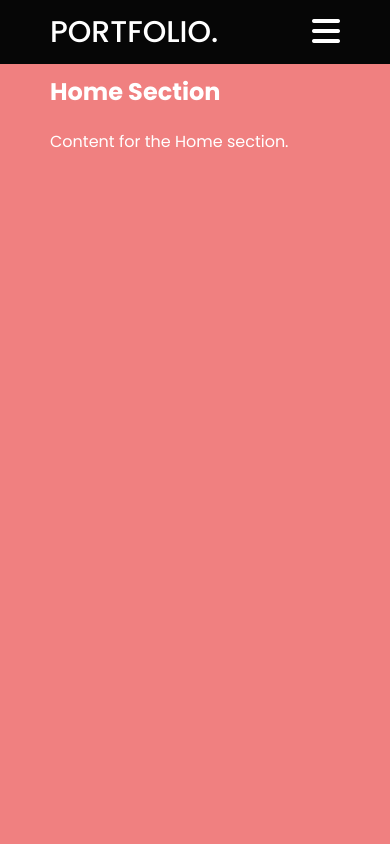
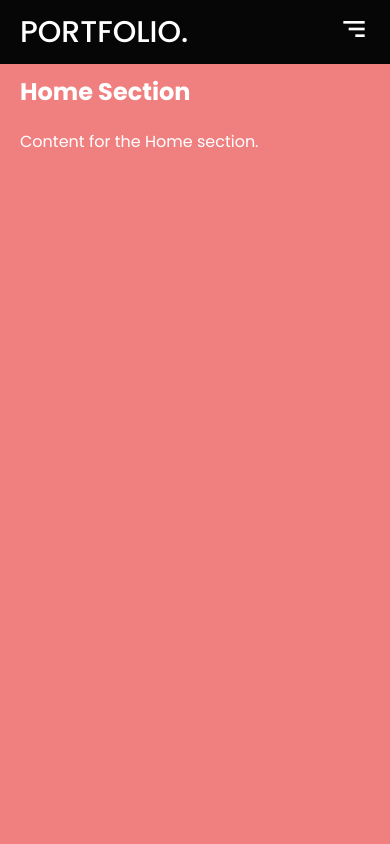
Before and after one commit to shahir-p/portfolio-new, a plain HTML site: page index.html in a window 390 px wide. Shown: the top 844 px of the page. Drawn offline with nearby package versions, Linux system fonts and the light colour scheme.

Commit message:
navbar-complete

```diff
--- a/index.html
+++ b/index.html
@@ -8,6 +8,8 @@
     <link rel="stylesheet" href="styles.css">
     <!-- Link to Font Awesome -->
     <link rel="stylesheet" href="https://cdnjs.cloudflare.com/ajax/libs/font-awesome/6.0.0-beta3/css/all.min.css">
+    <!-- boxicons -->
+    <link href='https://unpkg.com/boxicons@2.1.4/css/boxicons.min.css' rel='stylesheet'>
 </head>
 
 <body>
@@ -19,10 +21,10 @@
             <input type="checkbox" id="checkbox">
             <label for="checkbox" class="icons">
                 <div class="menu-icon " id="menu-icon">
-                    <i class="fa-solid fa-bars"></i>
+                    <i class='bx bx-menu-alt-right'></i>
                 </div>
                 <div class="close-icon" id="close-icon">
-                    <i class="fa-solid fa-times"></i>
+                    <i class='bx bx-x'></i>
                 </div>
             </label>
             <ul class="menu">
--- a/styles.css
+++ b/styles.css
@@ -159,3 +159,15 @@ nav .close-icon {
         background-color: lightyellow;
     }
 }
+
+@media screen and (min-width:375px) and (max-width:450px) {
+    nav{
+        padding: 10px 20px;
+    }
+
+.section {
+    height: 100vh;
+    padding: 10px 20px;
+    margin-top: 64px;
+}
+}
```
